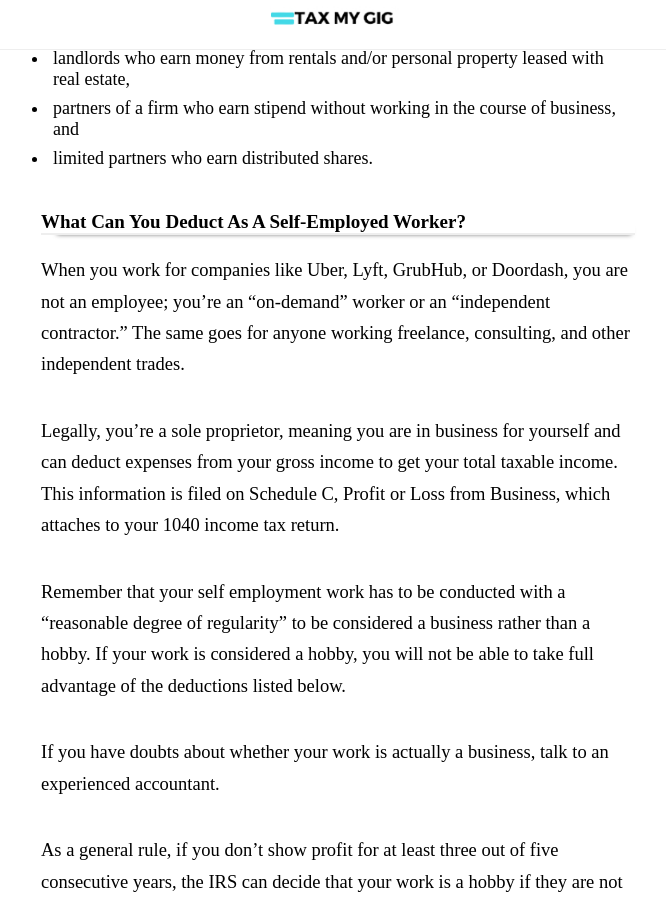
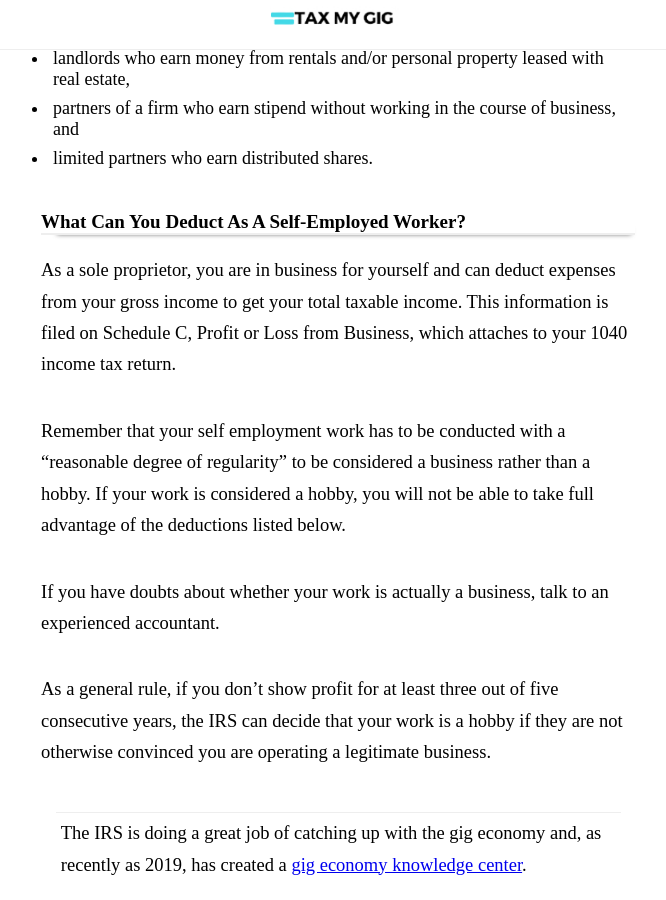
Before and after one commit to oblivionreb/oblivionreb.github.io, a Jekyll site: the page built from _posts/2020-10-17-self-employment-tax-explained.md, in a window 1280 px wide and 900 px high, scrolled down 7845 px. Shown: the whole window, without its empty margins (309-975 px from the left). Built offline with Jekyll 4.4.1, drawn with Linux system fonts in a browser that asks for light colours; nearby versions of some CDN libraries; some of the changed text lies outside the part shown.

Commit message:
Update 2020-10-17-self-employment-tax-explained.md

```diff
--- a/_posts/2020-10-17-self-employment-tax-explained.md
+++ b/_posts/2020-10-17-self-employment-tax-explained.md
@@ -179,12 +179,10 @@
 -  partners of a firm who earn stipend without working in the course of business, and
 -  limited partners who earn distributed shares.
 
-<h3 id="deduction-section"> What Can You Deduct As A Self-Employed Worker? </h3>
+<div id="deduction-section">
+<h3> What Can You Deduct As A Self-Employed Worker? </h3>
 
-
-When you work for companies like Uber, Lyft, GrubHub, or Doordash, you are not an employee; you’re an “on-demand” worker or an “independent contractor.” The same goes for anyone working freelance, consulting, and other independent trades.
-
-Legally, you’re a sole proprietor, meaning  you are in business for yourself and can deduct expenses from your gross income to get your total taxable income. This information is filed on Schedule C, Profit or Loss from Business, which attaches to your 1040 income tax return.
+As a sole proprietor, you are in business for yourself and can deduct expenses from your gross income to get your total taxable income. This information is filed on Schedule C, Profit or Loss from Business, which attaches to your 1040 income tax return.
 
 Remember that your self employment work has to be conducted with a “reasonable degree of regularity” to be considered a business rather than a hobby. If your work is considered a hobby, you will not be able to take full advantage of the deductions listed below.
 
@@ -300,10 +306,12 @@
  And you can’t deduct education if that education is required to meet minimum requirements for the employment; a wannabe Uber driver can’t deduct cost of driving school, because you need to know how to drive to be self-employed in that field.
 
 You can deduct as part of education expenses: <b>tuition</b>,<b>registration fees</b>, <b>course fees</b>, <b>instructional material</b>, <b>textbooks</b>, <b>supplies</b>, <b>laboratory fees</b>, and <b>commuting fees</b> to the education center.
-
+</div>
 
 <h3>Conclusion</h3>
-Self employment tax can get complex because of the way it interacts with other forms of taxes. You are forced to withold taxes yourself and pay quarterly (estimated taxes), which triggers potential issues since self-employment is not the most reliable field when it comes to steady income. This is on top of the federal and state taxes you must pay. Things can get pretty hectic. For this reason, the information presented here is not mean to represent legal or accounting advise. The purpose of this article is to make the ordinary self-employed person or would-be self-employed person aware of the potential tax liability they may face.
+Self employment tax can get complex because of the way it interacts with other forms of taxes. You are forced to withold taxes yourself and pay quarterly (estimated taxes), which triggers potential issues since self-employment is not the most reliable field when it comes to steady income.
+
+This is on top of the federal and state taxes you must pay. Things can get pretty hectic. For this reason, the information presented here is not mean to represent legal or accounting advise. The purpose of this article is to make the ordinary self-employed person or would-be self-employed person aware of the potential tax liability they may face.
 
 
 <h3> Additoional Resources </h3>
```
Also changed, not shown: other parts of _posts/2020-10-17-self-employment-tax-explained.md (+11 -3 lines).
